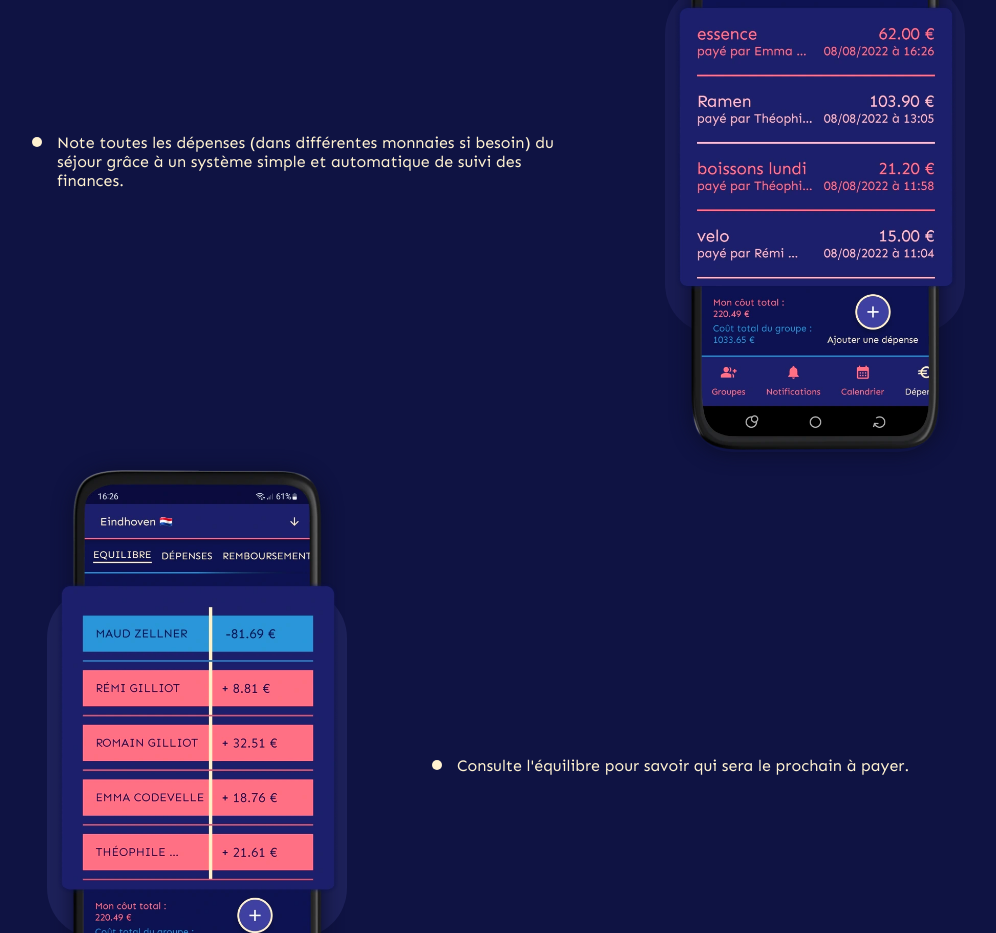
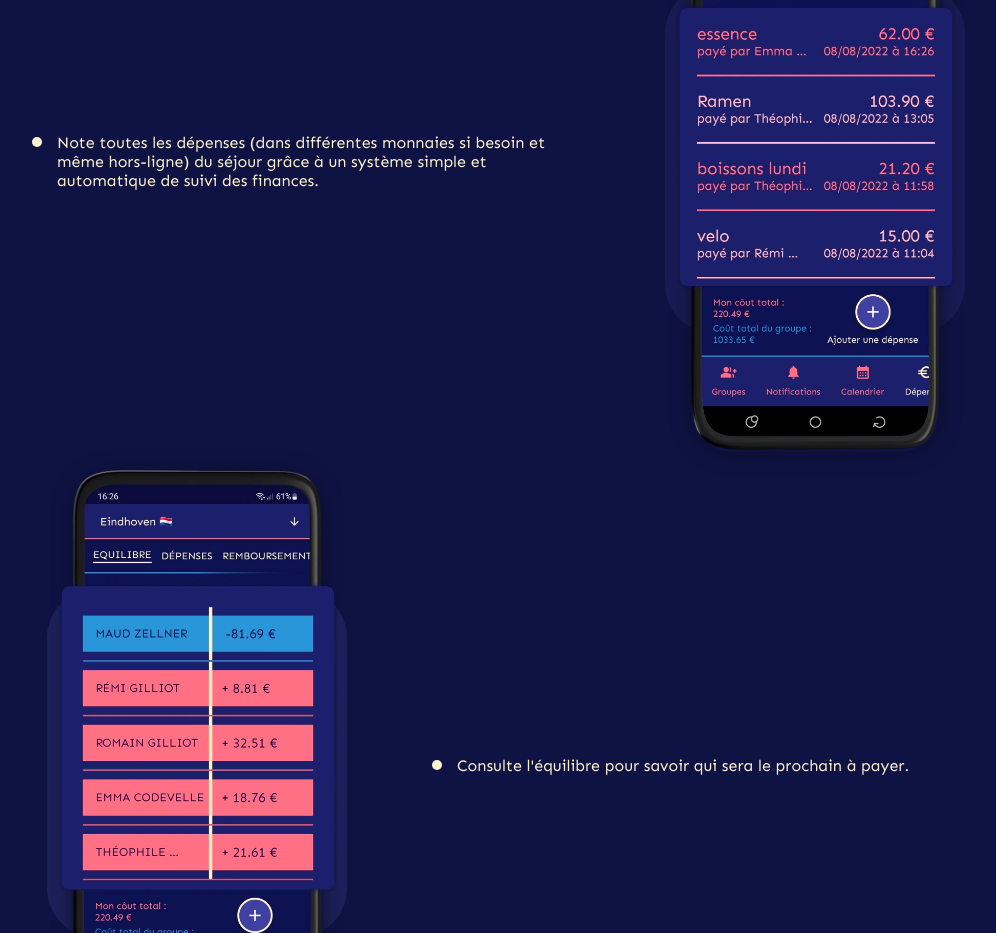
Before and after one commit to mzellner0/tutuyoutoo-site, a Vue app: page /fr in a window 1280 px wide. Shown: the part 2760-3693 px from the top of the page, without its empty margins (133-1129 px from the left). Built offline with nearby package versions, Linux system fonts and the light colour scheme.

Commit message:
even offline

```diff
--- a/src/assets/local/translations.js
+++ b/src/assets/local/translations.js
@@ -8,7 +8,7 @@ export default {
         introTitle: "The app that saves your vacation:",
         titleFeatures: "How does it work?",
         feature0: "Start by creating a vacation group by giving it a name and by adding your friends in it.",
-        feature1a: "Keep track of all expenses (in different currencies if needed) during your stay with a simple and automatic financial tracking system.",
+        feature1a: "Keep track of all expenses (in different currencies if needed and even offline) during your stay with a simple and automatic financial tracking system.",
         feature1b: "Check the balance to see who will pay next.",
         feature1c: "Clearly visualize what everyone owes to each other. Your future headaches to calculate the refunds are over!",
         feature1d: "In addition, you can notify everyone who has \"forgotten\" to refund you: embarrassing messages to get your money back are over.",
@@ -107,7 +107,7 @@ export default {
         intro2: "Une communauté bienveillante pour partager tes expériences et découvrir celles des autres : évite les attrapes-touristes et découvre les endroits féériques partout dans le monde.",
         titleFeatures: "Comment ça fonctionne ?",
         feature0: "Commence par créer un groupe de vacances en lui donnant un nom et en ajoutant tes amis.",
-        feature1a: "Note toutes les dépenses (dans différentes monnaies si besoin) du séjour grâce à un système simple et automatique de suivi des finances.",
+        feature1a: "Note toutes les dépenses (dans différentes monnaies si besoin et même hors-ligne) du séjour grâce à un système simple et automatique de suivi des finances.",
         feature1b: "Consulte l'équilibre pour savoir qui sera le prochain à payer.",
         feature1c: "Et vois, en un clin d'œil, ce que chacun se doit. Fini les maux de tête de fin de vacances pour calculer les remboursements.",
         feature1d: "En plus, tu peux envoyer des notifications de rappels à tous ceux qui auraient \"oublié\" de te rembourser : terminés les messages embarrassants pour récupérer ton argent.",
```
